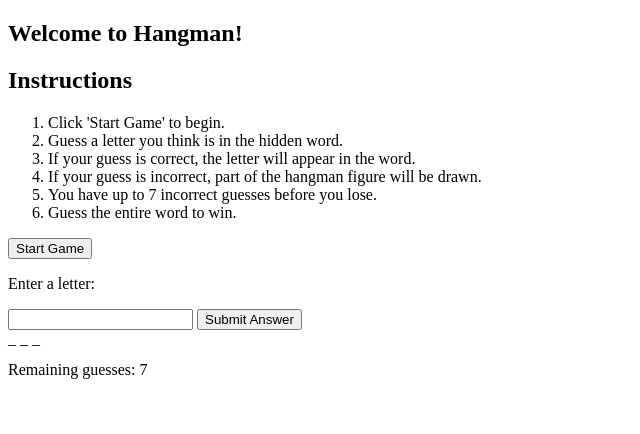
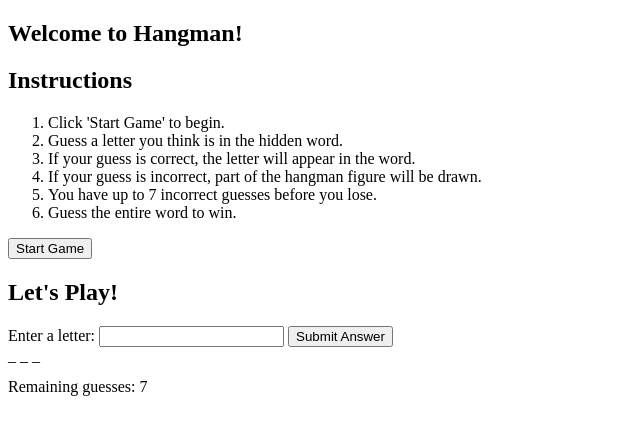
Before and after one commit to laskinner/js-hangman, a plain HTML site: page index.html in a window 1280 px wide. Shown: the whole page, without its empty margins (0-640 px from the left). Drawn offline with Linux system fonts and the light colour scheme.

Commit message:
Refactored the HTML on the game section to prepare for styling

```diff
--- a/index.html
+++ b/index.html
@@ -33,17 +33,26 @@
   </section>
 
   <section id="game-section">
+    <h2>Let's Play!</h2>
 
-    <p id="word"></p>
-    <p class="guess">Enter a letter:</p>
-    <input id="guess-box" type="string">
-    <button id="submit" class="btn btn--gray">Submit Answer</button>
+    <div id="game-board">
+      <div id="word-section">
+        <p id="word"></p>
+      </div>
 
-    <div id="display-word"></div>
-    <pre id="hangman-display"></pre>
-    <div id="remaining-guesses"></div>
-    <div id="wrong-guesses"></div>
+      <div id="input-section">
+        <label for="guess-box" class="guess">Enter a letter:</label>
+        <input id="guess-box" type="text" maxlength="1">
+        <button id="submit" class="btn btn--gray">Submit Answer</button>
+      </div>
+    </div>
 
+    <div id="game-info">
+      <div id="display-word"></div>
+      <pre id="hangman-display"></pre>
+      <div id="remaining-guesses"></div>
+      <div id="wrong-guesses"></div>
+    </div>
   </section>
 
   <section id="results-section">
```
